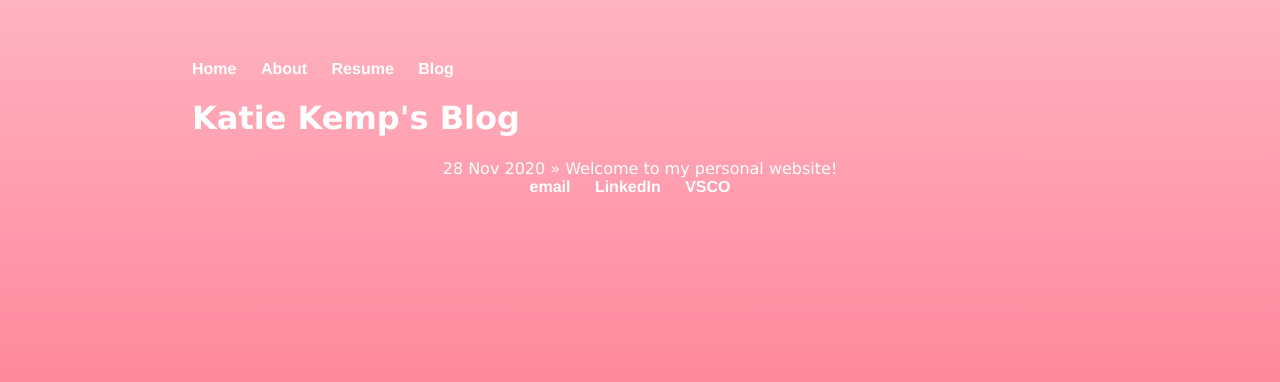
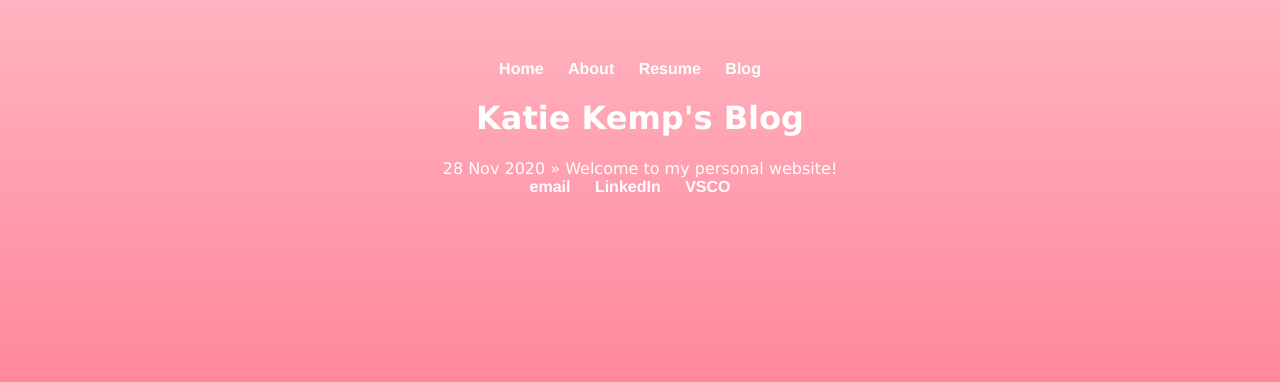
Before and after one commit to katherinekemp/katherinekemp.github.io, a Jekyll site: the page built from blog/index.html, in a window 1280 px wide. Shown: the top 382 px of the page. Built offline with Jekyll 4.4.1, drawn with Linux system fonts in a browser that asks for light colours.

Commit message:
Update default.html

```diff
--- a/_layouts/default.html
+++ b/_layouts/default.html
@@ -21,7 +21,7 @@
 				margin: 0;
 				color: white;
 				font-family: verdana;
-				text-align: justify;
+				text-align: center;
 			}
 			body, html {
 				height: 50vh;
@@ -57,7 +57,7 @@
 	        		<li><a href="/blog">Blog</a></li>
 	    		</ul>
 			</nav>
-			<div class="container">
+			<div class="container";text-align:justify>
 
 			{{ content }}
 
```
